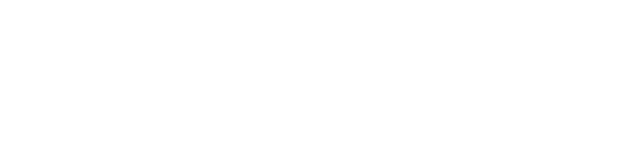
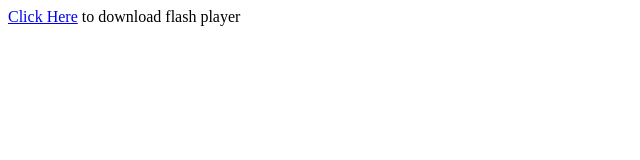
Before and after one commit to virtual-labs/exp-franck-hertz-amrt, a plain HTML site: page experiment/simulation/index.html in a window 1280 px wide. Shown: the whole page, without its empty margins (0-640 px from the left). Drawn offline with Linux system fonts and the light colour scheme.

Commit message:
simulator index modified

```diff
--- a/experiment/simulation/index.html
+++ b/experiment/simulation/index.html
@@ -6,6 +6,8 @@
 </head>
 <body>
 		<!-- Your code goes here-->
+<a href="/flash/flashplayer.exe">Click Here</a> to download flash player
+
 
 	<!-- Add JS at the bottom of HTML file -->
         <script src="./js/main.js"></script>
```
